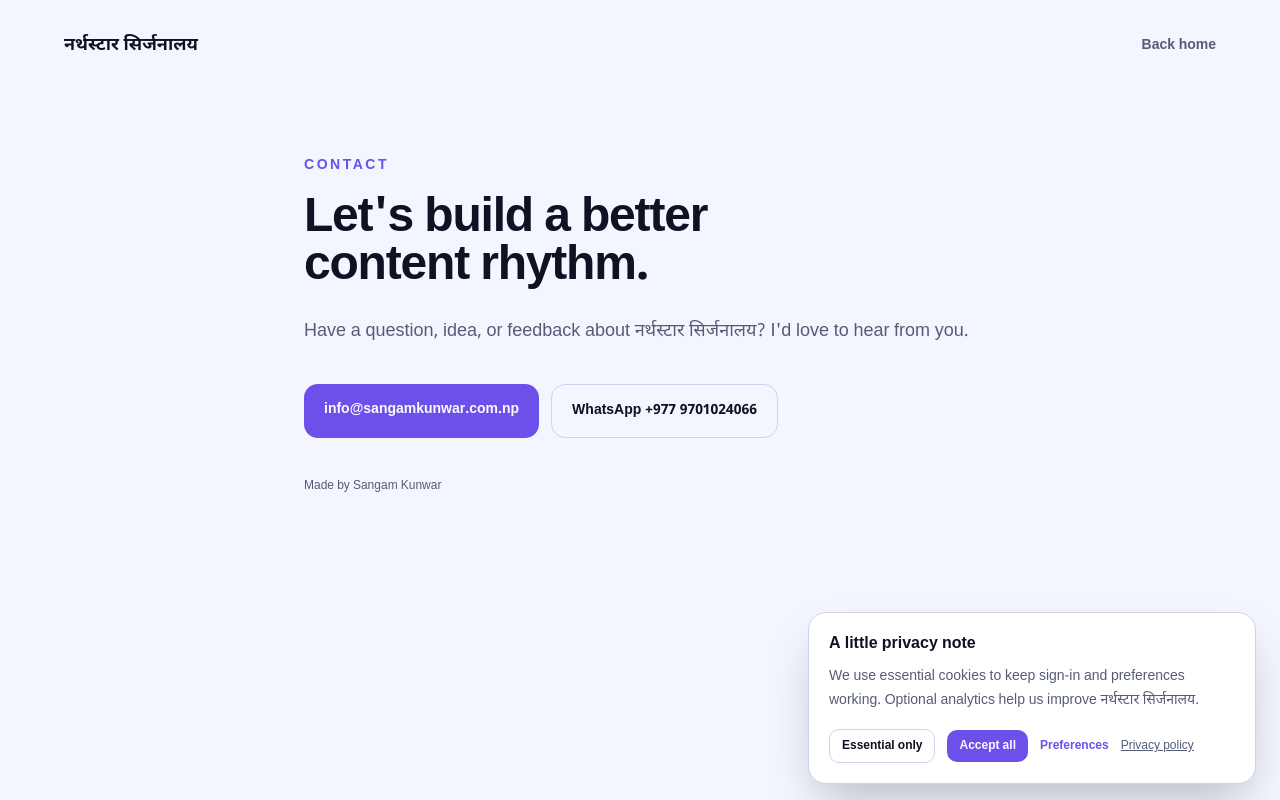
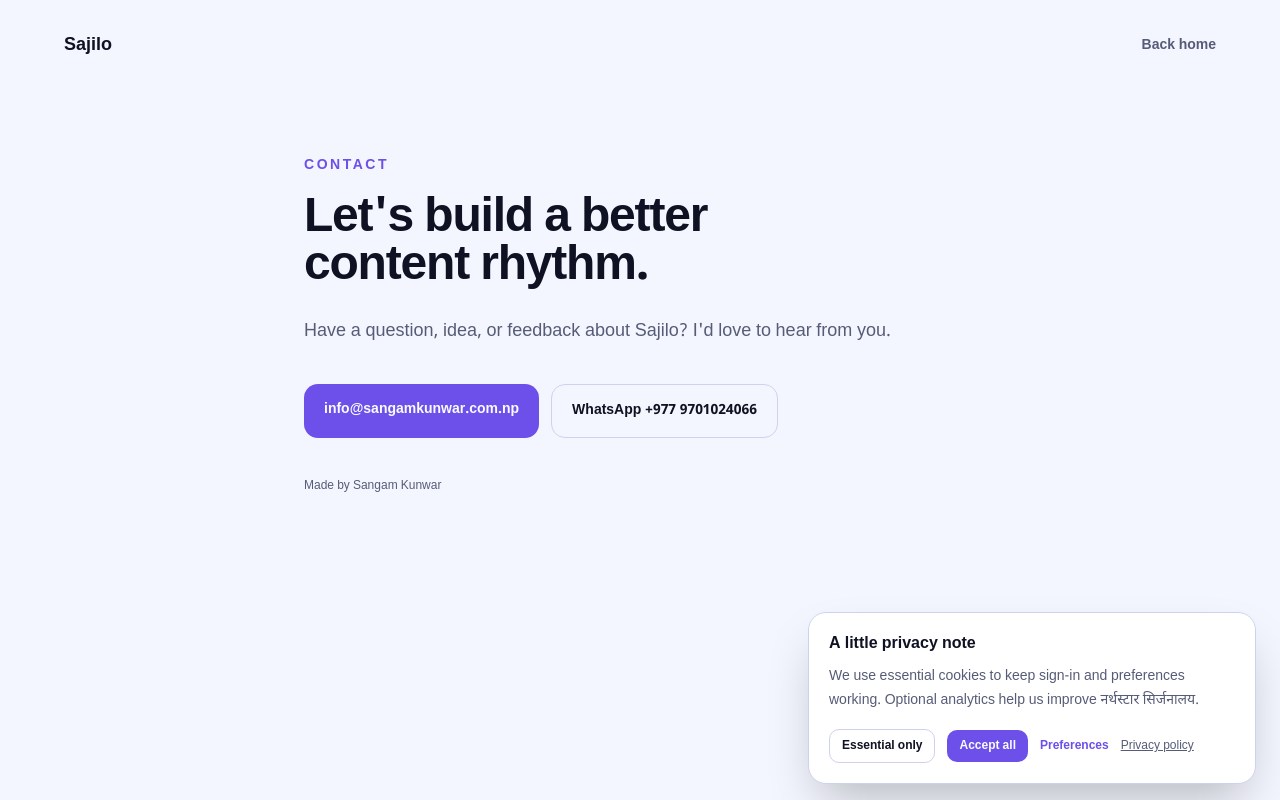
Before and after one commit to sangamkunwar-dev/north_star, a Next.js app: page /contact in a window 1280 px wide. Built offline with nearby package versions, Linux system fonts and the light colour scheme.

Commit message:
Change site name from 'नर्थस्टार सिर्जनालय' to 'Sajilo'

```diff
--- a/app/contact/page.tsx
+++ b/app/contact/page.tsx
@@ -4,13 +4,13 @@ export default function ContactPage() {
   return (
     <main className="min-h-screen bg-background px-6 py-8 text-foreground">
       <header className="mx-auto flex max-w-6xl items-center justify-between">
-        <Link href="/" className="text-lg font-semibold">नर्थस्टार सिर्जनालय</Link>
+        <Link href="/" className="text-lg font-semibold">Sajilo</Link>
         <Link href="/" className="text-sm font-semibold text-muted-foreground hover:text-foreground">Back home</Link>
       </header>
       <section className="mx-auto max-w-2xl py-24">
         <p className="text-sm font-bold uppercase tracking-[0.18em] text-primary">Contact</p>
         <h1 className="mt-5 text-5xl font-semibold tracking-tight text-balance">Let&apos;s build a better content rhythm.</h1>
-        <p className="mt-6 text-lg leading-8 text-muted-foreground">Have a question, idea, or feedback about नर्थस्टार सिर्जनालय? I&apos;d love to hear from you.</p>
+        <p className="mt-6 text-lg leading-8 text-muted-foreground">Have a question, idea, or feedback about Sajilo? I&apos;d love to hear from you.</p>
         <div className="mt-9 flex flex-wrap gap-3"><a href="mailto:info@sangamkunwar.com.np" className="inline-flex rounded-xl bg-primary px-5 py-4 text-sm font-bold text-primary-foreground">info@sangamkunwar.com.np</a><a href="https://wa.me/9779701024066" target="_blank" rel="noreferrer" className="inline-flex rounded-xl border border-border px-5 py-4 text-sm font-bold hover:bg-muted">WhatsApp +977 9701024066</a></div>
         <p className="mt-10 text-xs text-muted-foreground">Made by Sangam Kunwar</p>
       </section>
```
